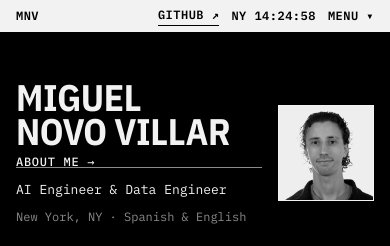
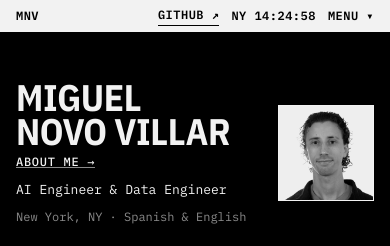
Before and after one commit to mnovovil/miguelnovovillar.com, a plain HTML site: page index.html in a window 390 px wide. Shown: the top 246 px of the page. Drawn offline with nearby package versions, Linux system fonts and the light colour scheme.

Commit message:
Fit About me underline to its text on phones
Co-Authored-By: Claude Opus 5.5 <noreply@anthropic.com>

```diff
--- a/style.css
+++ b/style.css
@@ -105,7 +105,7 @@
   @media (max-width: 640px) {
     .bar span.hide-sm { display: none; }
     .bar-r { gap: 12px; }
-    .h1-link { display: block; margin: 8px 0 0; }
+    .h1-link { display: table; margin: 8px 0 0; }
     table thead { display: none; }
     table, tbody, tr, td { display: block; width: 100%; }
     tr { border-bottom: 1px solid var(--line); padding: 10px 0; }
```
